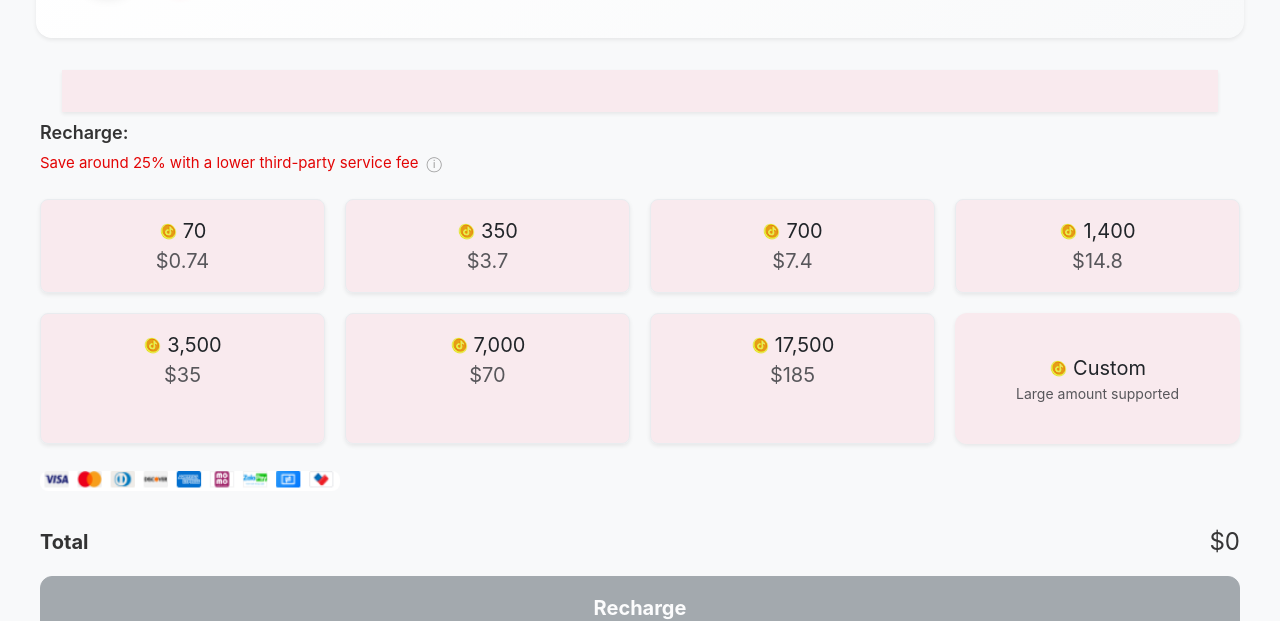
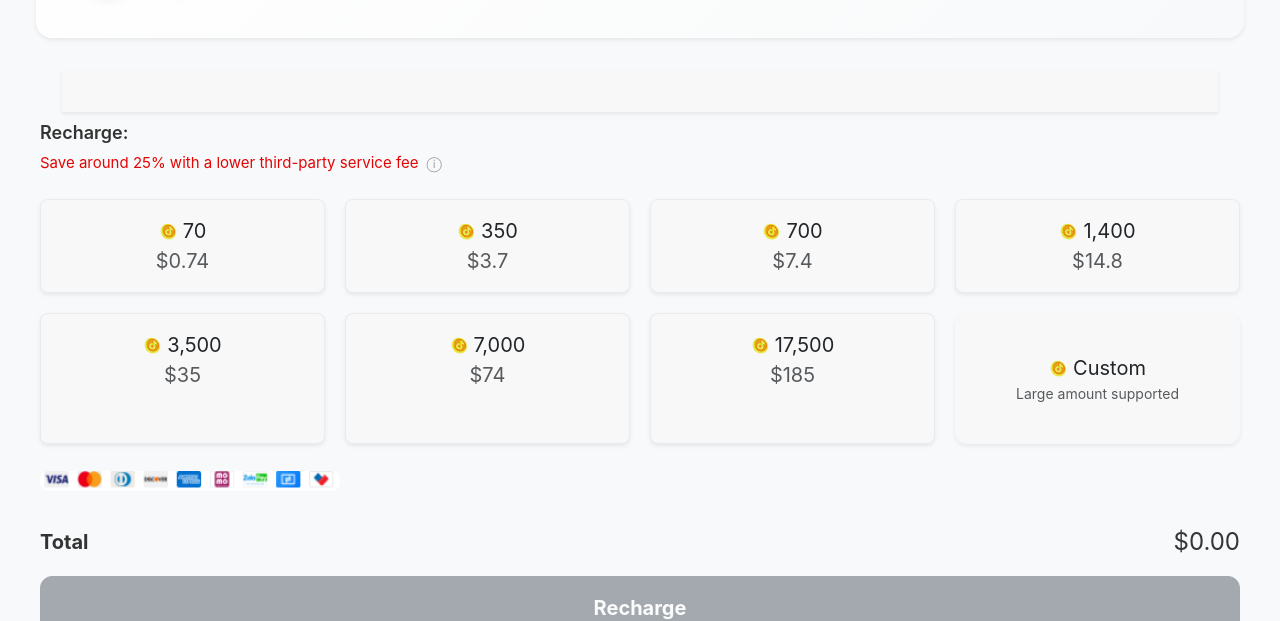
Before and after one commit to pog205/tiktok-project-get-coins, a Vue app: page / in a window 1280 px wide. Shown: the part 196-817 px from the top of the page. Built offline with nearby package versions, Linux system fonts and the light colour scheme.

Commit message:
sửa giao diện công thức bàn phím

```diff
--- a/src/components/AccountInput.vue
+++ b/src/components/AccountInput.vue
@@ -72,7 +72,7 @@ const pasteFromClipboard = async () => {
   font-size: 0.95rem;
   border-radius: 0.5rem;
   transition: all 0.3s ease;
-  background-color: rgba(254, 44, 85, 0.07);
+  background-color: rgb(248, 248, 248);
 
   color: #333333;
 }
--- a/src/components/CoinCard.vue
+++ b/src/components/CoinCard.vue
@@ -110,7 +110,7 @@ const handleMouseLeave = () => {
   cursor: pointer;
   transition: all 0.3s ease;
   border-radius: 8px !important;
-  background: rgba(254, 44, 85, 0.07) !important;
+  background: rgb(248, 248, 248) !important;
   border: 1px solid #e9ecef !important;
 }
 
--- a/src/components/CoinOptionsGrid.vue
+++ b/src/components/CoinOptionsGrid.vue
@@ -98,8 +98,10 @@ const selectedPackage = ref(null);
 
 // Computed total price
 const selectedTotal = computed(() => {
-  if (!selectedPackage.value) return "0";
-  return selectedPackage.value.price.toFixed(0);
+  if (!selectedPackage.value) return "0.00";
+  // Hiển thị giá chính xác với 2 chữ số thập phân, nhưng loại bỏ .00 nếu là số nguyên
+  const price = selectedPackage.value.price;
+  return price % 1 === 0 ? price.toString() : price;
 });
 
 const handleSelectPackage = (pkg) => {
@@ -158,7 +160,7 @@ const handleRecharge = () => {
   cursor: pointer;
   transition: all 0.3s ease;
   border-radius: 12px !important;
-  background: rgba(254, 44, 85, 0.07) !important;
+  background: rgb(248, 248, 248) !important;
 }
 
 .custom-card:hover {
--- a/src/components/CoinRechargeScreen.vue
+++ b/src/components/CoinRechargeScreen.vue
@@ -108,7 +108,7 @@ const coinPackages = ref([
   { coins: 700, price: 7.4 },
   { coins: 1400, price: 14.8, discount: 10 },
   { coins: 3500, price: 35 },
-  { coins: 7000, price: 70, discount: 15 },
+  { coins: 7000, price: 74, discount: 15 },
   { coins: 17500, price: 185, discount: 20 },
 ]);
 
--- a/src/components/CustomAmountModal.vue
+++ b/src/components/CustomAmountModal.vue
@@ -64,7 +64,7 @@
                 </button>
               </div>
               <div class="col-3">
-                <button class="btn w-100 num-btn clear-btn" @click="clearAll">
+                <button class="btn w-100 num-btn" @click="addThreeZeros">
                   000
                 </button>
               </div>
@@ -144,6 +144,14 @@ const addNumber = (num) => {
   calculatePrice();
 };
 
+const addThreeZeros = () => {
+  if (customCoins.value > 0) {
+    // Chỉ thêm 000 nếu đã có số trước đó
+    customCoins.value = customCoins.value * 1000;
+    calculatePrice();
+  }
+};
+
 const clearLast = () => {
   customCoins.value = Math.floor(customCoins.value / 10);
   calculatePrice();
@@ -156,17 +164,21 @@ const clearAll = () => {
 
 const calculatePrice = () => {
   if (customCoins.value > 0) {
-    customPrice.value = (customCoins.value / props.exchangeRate).toFixed(2);
+    // Tỷ lệ cố định: 1 coin = 0.01057 USD
+    const pricePerCoin = 0.74/70;
+    const totalPrice = customCoins.value * pricePerCoin;
+    customPrice.value = totalPrice.toFixed(2);
   } else {
     customPrice.value = "";
   }
 };
 
 const calculateCoins = () => {
-  if (customPrice.value) {
-    customCoins.value = Math.round(
-      parseFloat(customPrice.value) * props.exchangeRate
-    );
+  if (customPrice.value && customPrice.value > 0) {
+    // Công thức ngược: coins = price / 0.01057
+    const pricePerCoin = 0.74/70; // Lấy từ gói nhỏ nhất
+    const coins = Math.round(parseFloat(customPrice.value) / pricePerCoin);
+    customCoins.value = coins;
   }
 };
 
@@ -375,12 +387,6 @@ watch(
   transform: scale(0.95);
 }
 
-.clear-btn:hover {
-  background-color: #f1b0b7 !important;
-  border-color: #f1b0b7 !important;
-  color: #721c24 !important;
-}
-
 .total-summary {
   border-radius: 0;
 }
```
